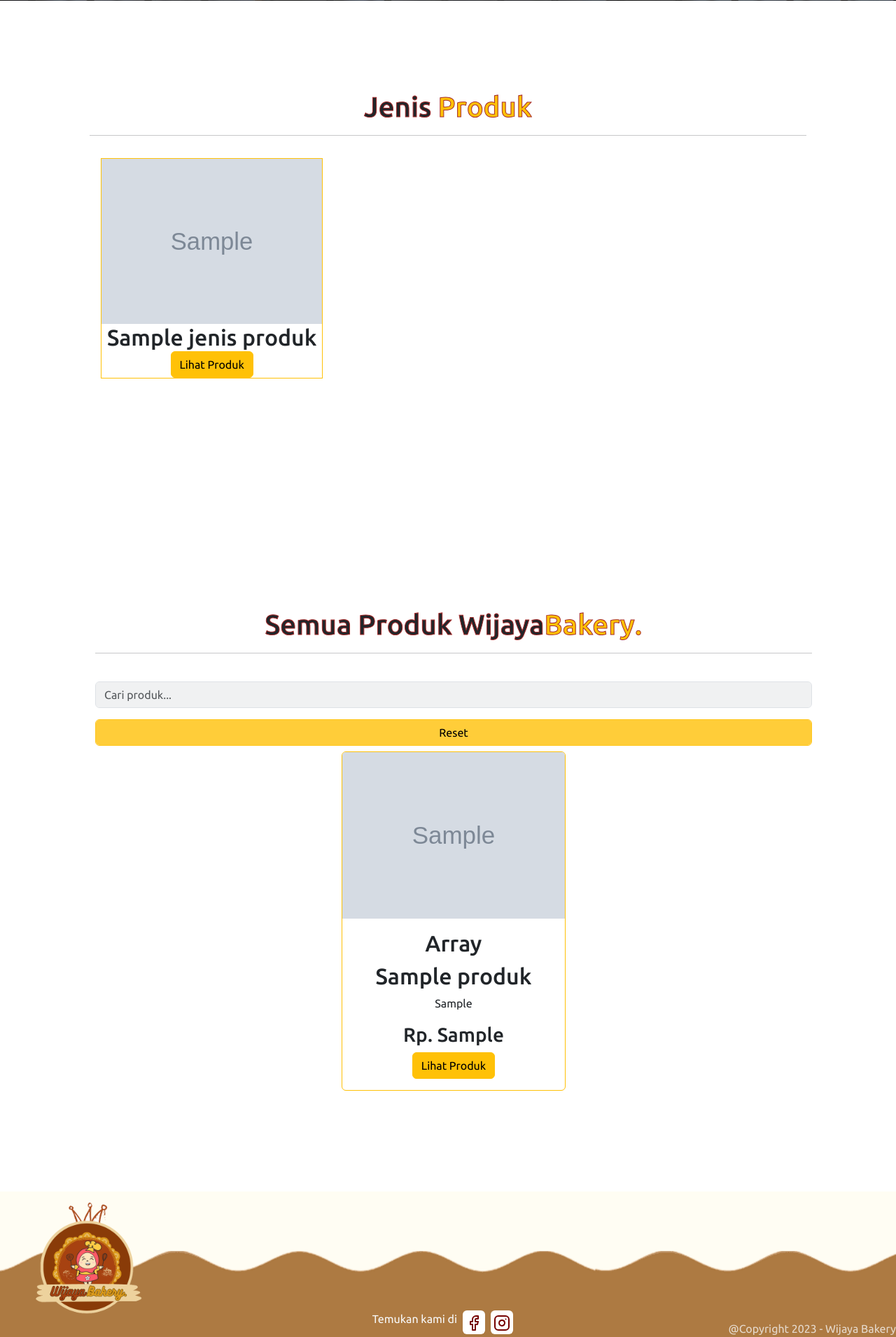
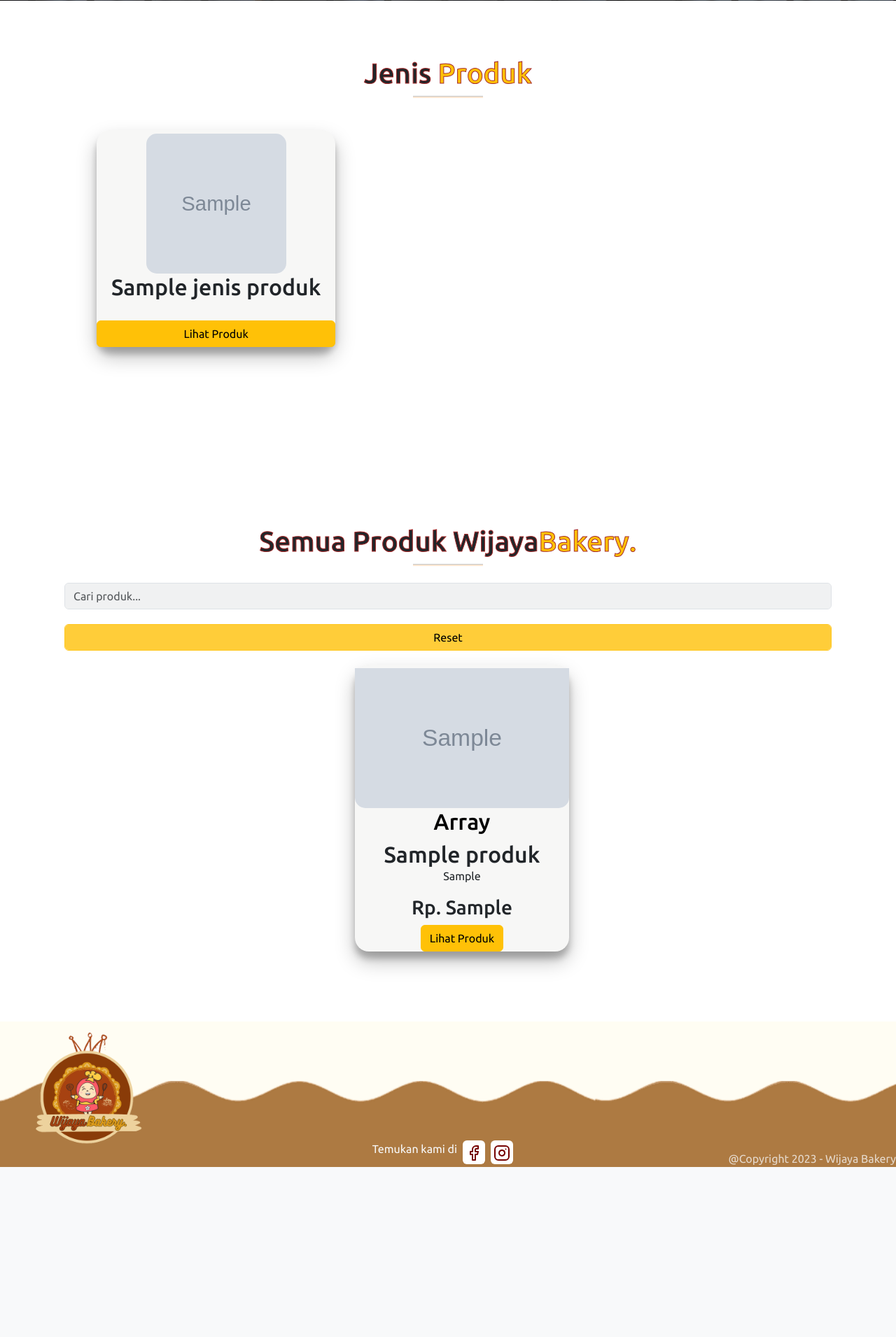
Before and after one commit to RahimatusSyifa30/WijayaBakery, a CodeIgniter 4 app: template app/Views/produk.php in a window 1280 px wide. Shown: the part 643-2554 px from the top of the page at 70% size. After the commit the page ends 2311 px from the top, so only its background shows below. Run offline with PHP 8.4 and a stand-in for CodeIgniter, Linux system fonts and the light colour scheme; the template is opened without the code that fills it: most values are stand-ins (such as "Sample title", 1, 10 or a date in 2020); data that the repository does not hold is empty; some libraries are stand-ins or nearby versions.

Commit message:
frontend1.1

```diff
--- a/app/Views/produk.php
+++ b/app/Views/produk.php
@@ -13,28 +13,30 @@
       integrity="sha384-GLhlTQ8iRABdZLl6O3oVMWSktQOp6b7In1Zl3/Jr59b6EGGoI1aFkw7cmDA6j6gD"
       crossorigin="anonymous"
     />
+
+    <link rel="stylesheet" href="https://cdnjs.cloudflare.com/ajax/libs/font-awesome/4.7.0/css/font-awesome.min.css">
+
     <script
       src="https://cdn.jsdelivr.net/npm/bootstrap@5.3.0-alpha1/dist/js/bootstrap.bundle.min.js"
       integrity="sha384-w76AqPfDkMBDXo30jS1Sgez6pr3x5MlQ1ZAGC+nuZB+EYdgRZgiwxhTBTkF7CXvN"
       crossorigin="anonymous"
     ></script>
-    <!-- font-awesome -->
-    <link rel="stylesheet" href="https://cdnjs.cloudflare.com/ajax/libs/font-awesome/4.7.0/css/font-awesome.min.css">
+
 
     <!-- Link Swiper's CSS -->
     <link
       rel="stylesheet"
       href="https://cdn.jsdelivr.net/npm/swiper@9/swiper-bundle.min.css"
     />
+
     <link rel="stylesheet" href="<?= base_url('css/basic.css')?>">
+    <link rel="stylesheet" href="<?= base_url('css/produk.css')?>"/>
     <link rel="stylesheet" href="<?= base_url('css/index.css')?>" />
-    <link rel="stylesheet" href="<?= base_url('css/produk.css')?>" />
   </head>
   <body>
     <!-- Header Start -->
     <?php include("layout/header.php") ?>
     <!-- Header End -->
-
       <content>
         <!-- Jenis Produk  Start  -->
         <div class="con">
@@ -42,20 +44,21 @@
         </div>
 
         <section>
-          <div class="container-fluid p-5">
+          <div class="container">
           <h1 id="bakery" class="text-center stroke">Jenis<span class="text-warning"> Produk</span></h1>
           <hr>
-                <div class="col-xs-9 col-md-15">
                   <div class="swiper mySwiper p-3">
                     <div class="swiper-wrapper">
                     <?php foreach ($jenis_produk as $jen_pro) : ?>
                       <div class="swiper-slide ">
-                        <div class="border border-warning" >
+                        <div class="content" >
                           <img
                             src="image/bg/jenis_produk/<?= $jen_pro["gambar_kel"]?>"
                             alt="..."/>
+
                             <div class="card-body text-center">
                               <h2 class="card-title"><?= $jen_pro["nama_kel"]?></h2>
+                              <br>
                               <div class="buttonCon">
                               <button href="#SelProduk" class="filter-btn btn btn-warning" data-kategori="<?= str_replace(" ","", $jen_pro['nama_kel'])?>" onclick="alert('Jenis Produk Terpilih')">Lihat Produk</button>
                             </div>
@@ -69,25 +72,23 @@
                     <div class="swiper-pagination"></div>
                   </div>
           </div>
-          </div>
         </section>
         <!-- Jenis Produk  End  -->
         <!-- Seluruh Produk  Start  -->
         <section>
-          <div class="container-fluid p-5 m-2">
-            <div class="col-12">
+          <div class="container">
+
               <h1 id="bakery" class="text-center stroke">Semua Produk Wijaya<span class="text-warning">Bakery.</span></h1>
               <hr>
               <br>
               <input type="text" name="cari_produk" id="cari" onkeyup="myFunction()" class="form-control mb-3 bg-secondary bg-opacity-10" placeholder="Cari produk...">
               <button class="form-control btn btn-warning filter-btn active" data-kategori="all" onclick="alert('Menampilkan Semua Jenis Produk'); ">Reset</button>
-            </div>
+
             <!--  BUAT SELURUH PRODUK-->
             <div class="d-flex flex-wrap justify-content-center" id="SelProduk">
               <?php foreach ($produk as $pro) :?>
               <div class="produk" data-kategori="<?= str_replace(" ","", $pro['jenis_produk'])?>">
-
-              <div class="card border-warning m-2" style="width: 320px;">
+                <div class="content-1">
                   <img
                   src="image/roti/<?= $pro["gambar_produk"]?>"
                   class="card-img-top"
@@ -107,9 +108,8 @@
           </div>
         </section>
 
-        <!-- Seluruh Produk  Start  -->
+        <!-- Seluruh Produk  End  -->
       </content>
-
       <!-- Footer Start -->
       <?php include("layout/footer.php") ?>
       <!-- Footer End -->
--- a/public/css/produk.css
+++ b/public/css/produk.css
@@ -10,12 +10,61 @@
     background-repeat: no-repeat;
     background-size: cover;
 }
-.jen .box-container{
-    display: grid;
-    grid-template-columns: repeat(auto-fit, minmax(30rem,1fr));
-    gap: 1.5rem;
+.container hr{
+    width: 100px;
+    height: 3px;
+    background-color: rgb(237, 154, 72);
+    margin: 0 auto;
+    border: nome;
 }
-.jen .box-container .box{
-    outline: rgb(224, 128, 27);
-    outline-offset: 0rem;
+.content{
+    width: 100%;
+    margin: 30px;
+    box-sizing: border-box;
+    text-align: center;
+    border-radius: 20px;
+    padding-top: 5px;
+    box-shadow: 0 14px 28px rgba(0,0,0,0.25), 0 10px 10px rgba(0, 0, 0, 0.22);
+    transition: .4s;
+    background: rgb(247, 247, 246);
 }
+.content:hover{
+    box-shadow: 0 3px 6px rgba(183, 38, 38, 0.16), 0 3px 6px rgba(0,0,0,0.23) ;
+    transform: translate(0px, 08px);
+}
+img{
+    width: 200px;
+    height: 200px;
+    border-radius: 15px;
+    text-align: center;
+    margin: 0 auto;
+}
+h2{
+    color: black;
+}
+.content-1{
+    width: 100%;
+    margin: 20px;
+    box-sizing: border-box;
+    text-align: center;
+    border-radius: 20px;
+    padding-top: 5px;
+    box-shadow: 0 14px 28px rgba(0,0,0,0.25), 0 10px 10px rgba(0, 0, 0, 0.22);
+    transition: .4s;
+    background: rgb(247, 247, 246);
+}
+.content-1:hover{
+    box-shadow: 0 3px 6px rgba(183, 38, 38, 0.16), 0 3px 6px rgba(0,0,0,0.23) ;
+    transform: translate(0px, 08px);
+}
+
+button{
+    font-size: 24px;
+    width: 100%;
+    padding: 15px;
+    border: 0;
+    outline: none;
+    margin-top: 5px;
+    border-top-right-radius: 20px;
+    border-top-left-radius: 20px;
+}
```
Lines whose indentation alone changed are shown as unchanged.
